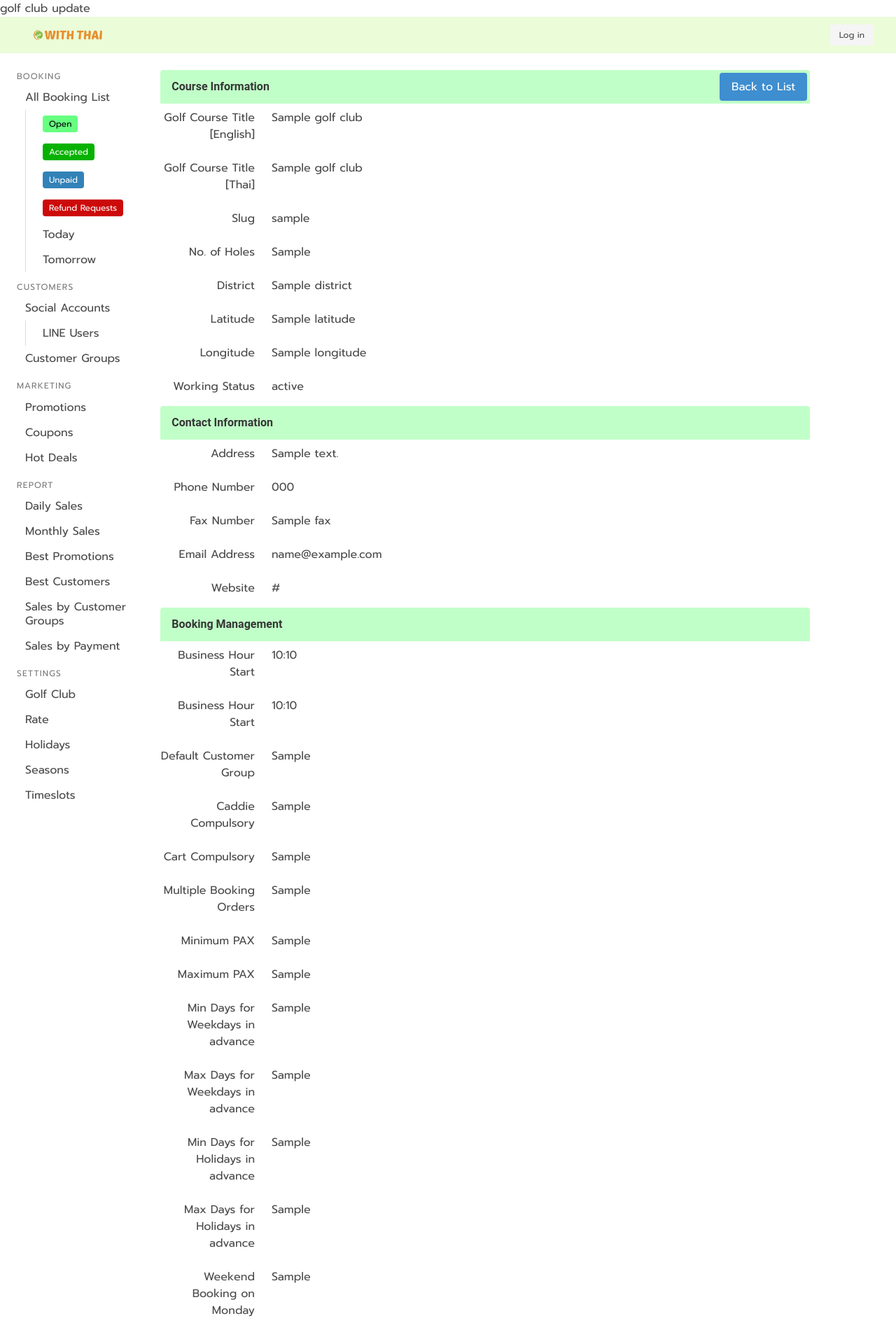
After one commit to pincoin/withthai-chatbot-golf, a Django app: template console/templates/console/golf_club_update.html in a window 1280 px wide. The commit adds this page. Shown: the whole page at 70% size. Run offline with Django 3.2, Linux system fonts and the light colour scheme; the template is opened without the code that fills it: most values are stand-ins (such as "Sample title", 1, 10 or a date in 2020); some libraries are stand-ins or nearby versions; some web fonts are replaced.

Commit message:
golf club update view template

```diff
--- a/console/templates/console/base.html
+++ b/console/templates/console/base.html
@@ -160,27 +160,27 @@
             </p>
             <ul class="menu-list">
                 <li>
-                    <a>
+                    <a href="{% url 'console:golf-club-update' slug %}">
                         {% trans 'Golf Club' %}
                     </a>
                 </li>
                 <li>
-                    <a>
+                    <a href="{% url 'console:rate-list' slug %}">
                         {% trans 'Rate' %}
                     </a>
                 </li>
                 <li>
-                    <a>
+                    <a href="{% url 'console:holiday-list' slug %}">
                         {% trans 'Holidays' %}
                     </a>
                 </li>
                 <li>
-                    <a>
+                    <a href="{% url 'console:season-list' slug %}">
                         {% trans 'Seasons' %}
                     </a>
                 </li>
                 <li>
-                    <a>
+                    <a href="{% url 'console:timeslot-list' slug %}">
                         {% trans 'Timeslots' %}
                     </a>
                 </li>
--- /dev/null
+++ b/console/templates/console/golf_club_update.html
@@ -0,0 +1,274 @@
+golf club update
+
+
+{% extends './base.html' %}
+
+{% load i18n static humanize %}
+{% load console_filters %}
+
+{% block title %}
+with-thai::{% trans 'Golf Club Update' %}
+{% endblock %}
+
+{% block content %}
+<div class="section">
+    <div class="card">
+        <header class="card-header">
+            <p class="card-header-title">
+                {% trans 'Course Information' %}
+            </p>
+            <a href="{% url 'console:line-user-list' slug %}?{{ q }}"
+               class="button is-info mt-1 mr-1">{% trans 'Back to List' %}
+            </a>
+        </header>
+        <div class="card-content">
+            <div class="content">
+                <div class="order-detail">
+                    <div class="columns is-mobile">
+                        <div class="column is-2-tablet is-5-mobile has-text-right-tablet">
+                            {% trans 'Golf Course Title [English]' %}
+                        </div>
+                        <div class="column is-10-tablet is-7-mobile">
+                            {{ golf_club.title_english }}
+                        </div>
+                    </div>
+                    <div class="columns is-mobile">
+                        <div class="column is-2-tablet is-5-mobile has-text-right-tablet">
+                            {% trans 'Golf Course Title [Thai]' %}
+                        </div>
+                        <div class="column is-10-tablet is-7-mobile">
+                            {{ golf_club.title_thai }}
+                        </div>
+                    </div>
+                    <div class="columns is-mobile">
+                        <div class="column is-2-tablet is-5-mobile has-text-right-tablet">
+                            {% trans 'Slug' %}
+                        </div>
+                        <div class="column is-10-tablet is-7-mobile">
+                            {{ golf_club.slug }}
+                        </div>
+                    </div>
+                    <div class="columns is-mobile">
+                        <div class="column is-2-tablet is-5-mobile has-text-right-tablet">
+                            {% trans 'No. of Holes' %}
+                        </div>
+                        <div class="column is-10-tablet is-7-mobile">
+                            {{ golf_club.get_hole_display }}
+                        </div>
+                    </div>
+                    <div class="columns is-mobile">
+                        <div class="column is-2-tablet is-5-mobile has-text-right-tablet">
+                            {% trans 'District' %}
+                        </div>
+                        <div class="column is-10-tablet is-7-mobile">
+                            {{ golf_club.district }}
+                        </div>
+                    </div>
+                    <div class="columns is-mobile">
+                        <div class="column is-2-tablet is-5-mobile has-text-right-tablet">
+                            {% trans 'Latitude' %}
+                        </div>
+                        <div class="column is-10-tablet is-7-mobile">
+                            {{ golf_club.latitude }}
+                        </div>
+                    </div>
+                    <div class="columns is-mobile">
+                        <div class="column is-2-tablet is-5-mobile has-text-right-tablet">
+                            {% trans 'Longitude' %}
+                        </div>
+                        <div class="column is-10-tablet is-7-mobile">
+                            {{ golf_club.longitude }}
+                        </div>
+                    </div>
+                    <div class="columns is-mobile">
+                        <div class="column is-2-tablet is-5-mobile has-text-right-tablet">
+                            {% trans 'Working Status' %}
+                        </div>
+                        <div class="column is-10-tablet is-7-mobile">
+                            {{ golf_club.get_working_status_display }}
+                        </div>
+                    </div>
+                </div>
+            </div>
+        </div>
+    </div>
+    <div class="card">
+        <header class="card-header">
+            <p class="card-header-title">
+                {% trans 'Contact Information' %}
+            </p>
+        </header>
+        <div class="card-content">
+            <div class="content">
+                <div class="order-detail">
+                    <div class="columns is-mobile">
+                        <div class="column is-2-tablet is-5-mobile has-text-right-tablet">
+                            {% trans 'Address' %}
+                        </div>
+                        <div class="column is-10-tablet is-7-mobile">
+                            {{ golf_club.address }}
+                        </div>
+                    </div>
+                    <div class="columns is-mobile">
+                        <div class="column is-2-tablet is-5-mobile has-text-right-tablet">
+                            {% trans 'Phone Number' %}
+                        </div>
+                        <div class="column is-10-tablet is-7-mobile">
+                            {{ golf_club.phone }}
+                        </div>
+                    </div>
+                    <div class="columns is-mobile">
+                        <div class="column is-2-tablet is-5-mobile has-text-right-tablet">
+                            {% trans 'Fax Number' %}
+                        </div>
+                        <div class="column is-10-tablet is-7-mobile">
+                            {{ golf_club.fax }}
+                        </div>
+                    </div>
+                    <div class="columns is-mobile">
+                        <div class="column is-2-tablet is-5-mobile has-text-right-tablet">
+                            {% trans 'Email Address' %}
+                        </div>
+                        <div class="column is-10-tablet is-7-mobile">
+                            {{ golf_club.email }}
+                        </div>
+                    </div>
+                    <div class="columns is-mobile">
+                        <div class="column is-2-tablet is-5-mobile has-text-right-tablet">
+                            {% trans 'Website' %}
+                        </div>
+                        <div class="column is-10-tablet is-7-mobile">
+                            {{ golf_club.website }}
+                        </div>
+                    </div>
+                </div>
+            </div>
+        </div>
+    </div>
+    <div class="card">
+        <header class="card-header">
+            <p class="card-header-title">
+                {% trans 'Booking Management' %}
+            </p>
+        </header>
+        <div class="card-content">
+            <div class="content">
+                <div class="order-detail">
+                    <div class="columns is-mobile">
+                        <div class="column is-2-tablet is-5-mobile has-text-right-tablet">
+                            {% trans 'Business Hour Start' %}
+                        </div>
+                        <div class="column is-10-tablet is-7-mobile">
+                            {{ golf_club.business_hour_start|date:'H:i' }}
+                        </div>
+                    </div>
+                    <div class="columns is-mobile">
+                        <div class="column is-2-tablet is-5-mobile has-text-right-tablet">
+                            {% trans 'Business Hour Start' %}
+                        </div>
+                        <div class="column is-10-tablet is-7-mobile">
+                            {{ golf_club.business_hour_end|date:'H:i' }}
+                        </div>
+                    </div>
+                    <div class="columns is-mobile">
+                        <div class="column is-2-tablet is-5-mobile has-text-right-tablet">
+                            {% trans 'Default Customer Group' %}
+                        </div>
+                        <div class="column is-10-tablet is-7-mobile">
+                            {{ golf_club.customer_group }}
+                        </div>
+                    </div>
+                    <div class="columns is-mobile">
+                        <div class="column is-2-tablet is-5-mobile has-text-right-tablet">
+                            {% trans 'Caddie Compulsory' %}
+                        </div>
+                        <div class="column is-10-tablet is-7-mobile">
+                            {{ golf_club.get_caddie_compulsory_display }}
+                        </div>
+                    </div>
+                    <div class="columns is-mobile">
+                        <div class="column is-2-tablet is-5-mobile has-text-right-tablet">
+                            {% trans 'Cart Compulsory' %}
+                        </div>
+                        <div class="column is-10-tablet is-7-mobile">
+                            {{ golf_club.get_cart_compulsory_display }}
+                        </div>
+                    </div>
+                    <div class="columns is-mobile">
+                        <div class="column is-2-tablet is-5-mobile has-text-right-tablet">
+                            {% trans 'Multiple Booking Orders' %}
+                        </div>
+                        <div class="column is-10-tablet is-7-mobile">
+                            {{ golf_club.multiple_booking_orders }}
+                        </div>
+                    </div>
+                    <div class="columns is-mobile">
+                        <div class="column is-2-tablet is-5-mobile has-text-right-tablet">
+                            {% trans 'Minimum PAX' %}
+                        </div>
+                        <div class="column is-10-tablet is-7-mobile">
+                            {{ golf_club.min_pax }}
+                        </div>
+                    </div>
+                    <div class="columns is-mobile">
+                        <div class="column is-2-tablet is-5-mobile has-text-right-tablet">
+                            {% trans 'Maximum PAX' %}
+                        </div>
+                        <div class="column is-10-tablet is-7-mobile">
+                            {{ golf_club.max_pax }}
+                        </div>
+                    </div>
+                    <div class="columns is-mobile">
+                        <div class="column is-2-tablet is-5-mobile has-text-right-tablet">
+                            {% trans 'Min Days for Weekdays in advance' %}
+                        </div>
+                        <div class="column is-10-tablet is-7-mobile">
+                            {{ golf_club.weekdays_min_in_advance }}
+                        </div>
+                    </div>
+                    <div class="columns is-mobile">
+                        <div class="column is-2-tablet is-5-mobile has-text-right-tablet">
+                            {% trans 'Max Days for Weekdays in advance' %}
+                        </div>
+                        <div class="column is-10-tablet is-7-mobile">
+                            {{ golf_club.weekdays_max_in_advance }}
+                        </div>
+                    </div>
+                    <div class="columns is-mobile">
+                        <div class="column is-2-tablet is-5-mobile has-text-right-tablet">
+                            {% trans 'Min Days for Holidays in advance' %}
+                        </div>
+                        <div class="column is-10-tablet is-7-mobile">
+                            {{ golf_club.weekend_min_in_advance }}
+                        </div>
+                    </div>
+                    <div class="columns is-mobile">
+                        <div class="column is-2-tablet is-5-mobile has-text-right-tablet">
+                            {% trans 'Max Days for Holidays in advance' %}
+                        </div>
+                        <div class="column is-10-tablet is-7-mobile">
+                            {{ golf_club.weekend_max_in_advance }}
+                        </div>
+                    </div>
+                    <div class="columns is-mobile">
+                        <div class="column is-2-tablet is-5-mobile has-text-right-tablet">
+                            {% trans 'Weekend Booking on Monday' %}
+                        </div>
+                        <div class="column is-10-tablet is-7-mobile">
+                            {{ golf_club.weekend_booking_on_monday }}
+                        </div>
+                    </div>
+                </div>
+            </div>
+        </div>
+    </div>
+</div>
+{% endblock %}
+
+{% block javascript %}
+{{ block.super }}
+<script>
+    function runApp() {
+    }
+</script>
+{% endblock %}
--- a/console/templates/console/line_user_detail.html
+++ b/console/templates/console/line_user_detail.html
@@ -4,7 +4,7 @@
 {% load console_filters %}
 
 {% block title %}
-with-thai::{% trans 'Golf Booking Order Detail' %}
+with-thai::{% trans 'LINE User Detail' %}
 {% endblock %}
 
 {% block content %}
@@ -12,7 +12,7 @@ with-thai::{% trans 'Golf Booking Order Detail' %}
     <div class="card">
         <header class="card-header">
             <p class="card-header-title">
-                {% trans 'Golf Booking Order Detail' %}
+                {% trans 'LINE User Detail' %}
             </p>
             <a href="{% url 'console:line-user-list' slug %}?{{ q }}"
                class="button is-info mt-1 mr-1">{% trans 'Back to List' %}
--- a/console/templates/console/line_user_list.html
+++ b/console/templates/console/line_user_list.html
@@ -4,7 +4,7 @@
 {% load console_filters %}
 
 {% block title %}
-with-thai::{% trans 'Golf Booking Order List' %}
+with-thai::{% trans 'LINE User List' %}
 {% endblock %}
 
 {% block content %}
```
Also changed, not shown: console/forms.py (+8 -0 lines), console/urls.py (+15 -0 lines), console/views.py (+34 -0 lines).
